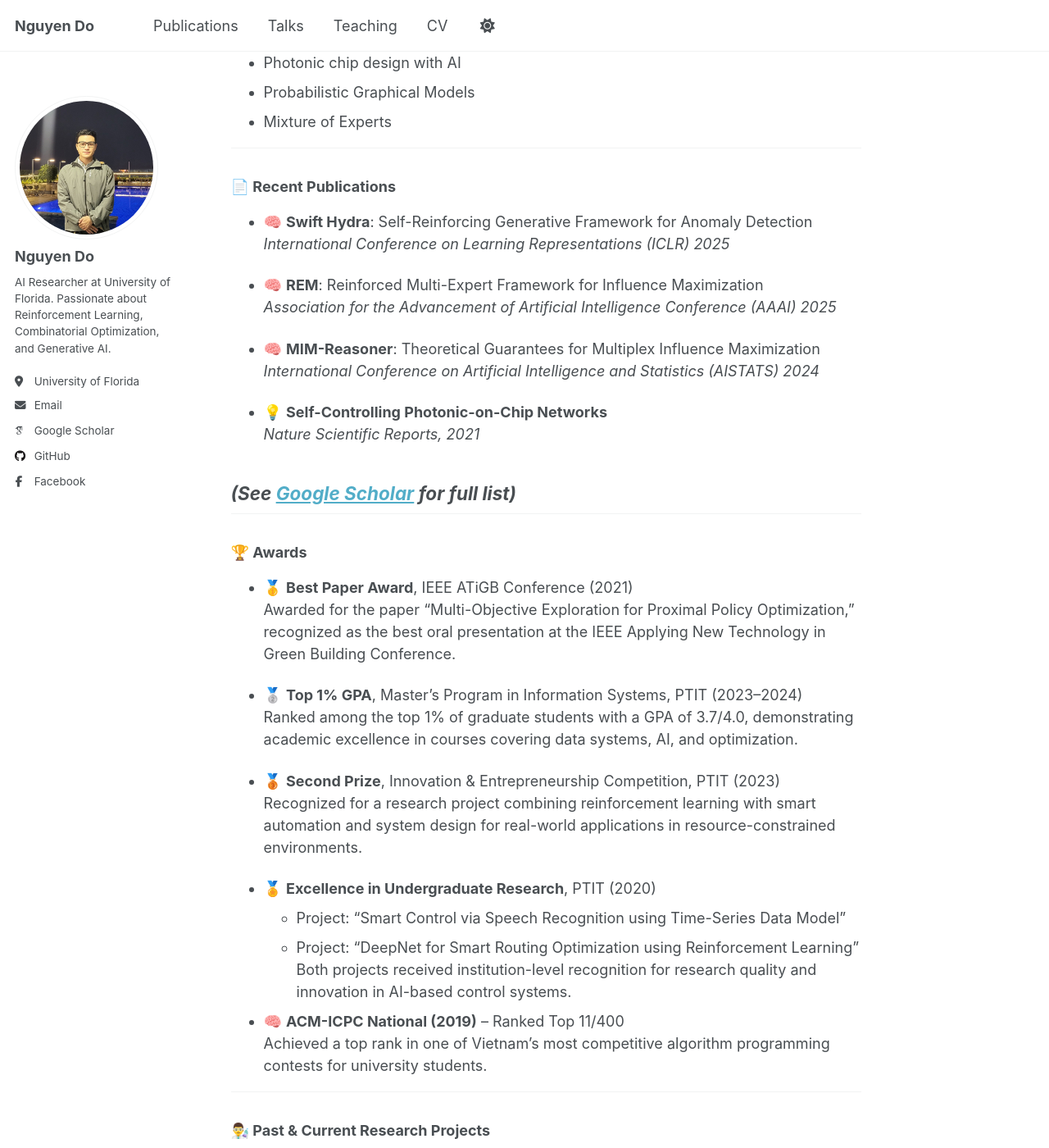
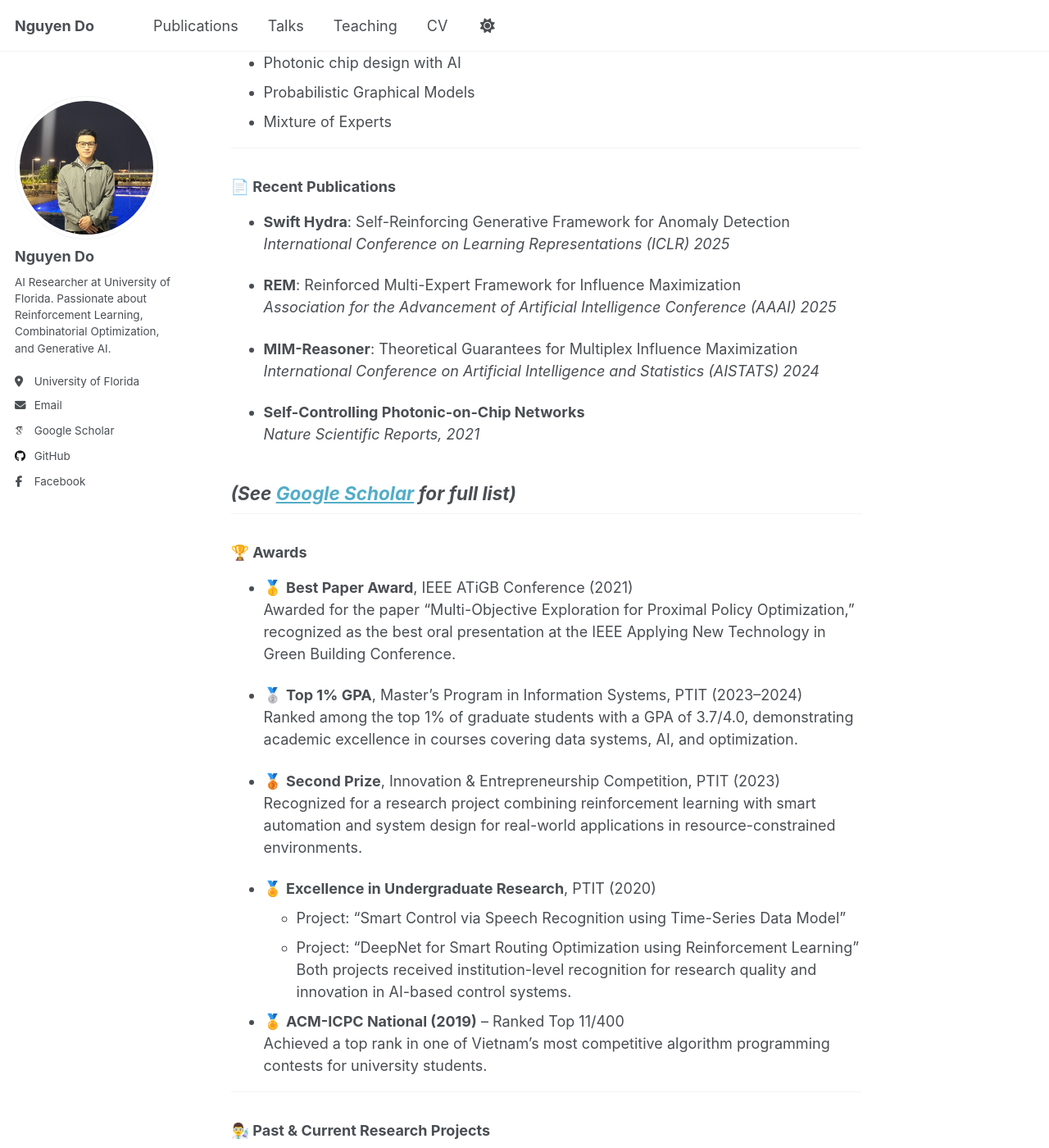
Before and after one commit to nguyendo1801/nguyendo1801.github.io, a Jekyll site: the page built from _pages/about.md, in a window 1280 px wide and 1400 px high, scrolled down 773 px. Shown: the whole window at 82% size. Built offline with Jekyll 4.4.1, drawn with Linux system fonts in a browser that asks for light colours; some web fonts are replaced.

Commit message:
Init website from academicpages template 0.0.0.0.7

```diff
--- a/_pages/about.md
+++ b/_pages/about.md
@@ -34,16 +34,16 @@ My research lies at the intersection of **Reinforcement Learning**, **Combinator
 
 ### 📄 Recent Publications
 
-- 🧠 **Swift Hydra**: Self-Reinforcing Generative Framework for Anomaly Detection
+- **Swift Hydra**: Self-Reinforcing Generative Framework for Anomaly Detection
   *International Conference on Learning Representations (ICLR) 2025*
 
-- 🧠 **REM**: Reinforced Multi-Expert Framework for Influence Maximization
+- **REM**: Reinforced Multi-Expert Framework for Influence Maximization
   *Association for the Advancement of Artificial Intelligence Conference (AAAI) 2025*
 
-- 🧠 **MIM-Reasoner**: Theoretical Guarantees for Multiplex Influence Maximization
+- **MIM-Reasoner**: Theoretical Guarantees for Multiplex Influence Maximization
   *International Conference on Artificial Intelligence and Statistics (AISTATS) 2024*
 
-- 💡 **Self-Controlling Photonic-on-Chip Networks**
+- **Self-Controlling Photonic-on-Chip Networks**
   *Nature Scientific Reports, 2021*
 
 *(See [Google Scholar](https://scholar.google.com/citations?user=6f9HM24AAAAJ&hl=en) for full list)*
@@ -66,7 +66,7 @@ My research lies at the intersection of **Reinforcement Learning**, **Combinator
   - Project: “DeepNet for Smart Routing Optimization using Reinforcement Learning”
   Both projects received institution-level recognition for research quality and innovation in AI-based control systems.
 
-- 🧠 **ACM-ICPC National (2019)** – Ranked Top 11/400
+- 🏅 **ACM-ICPC National (2019)** – Ranked Top 11/400
   Achieved a top rank in one of Vietnam’s most competitive algorithm programming contests for university students.
 
 ---
```
